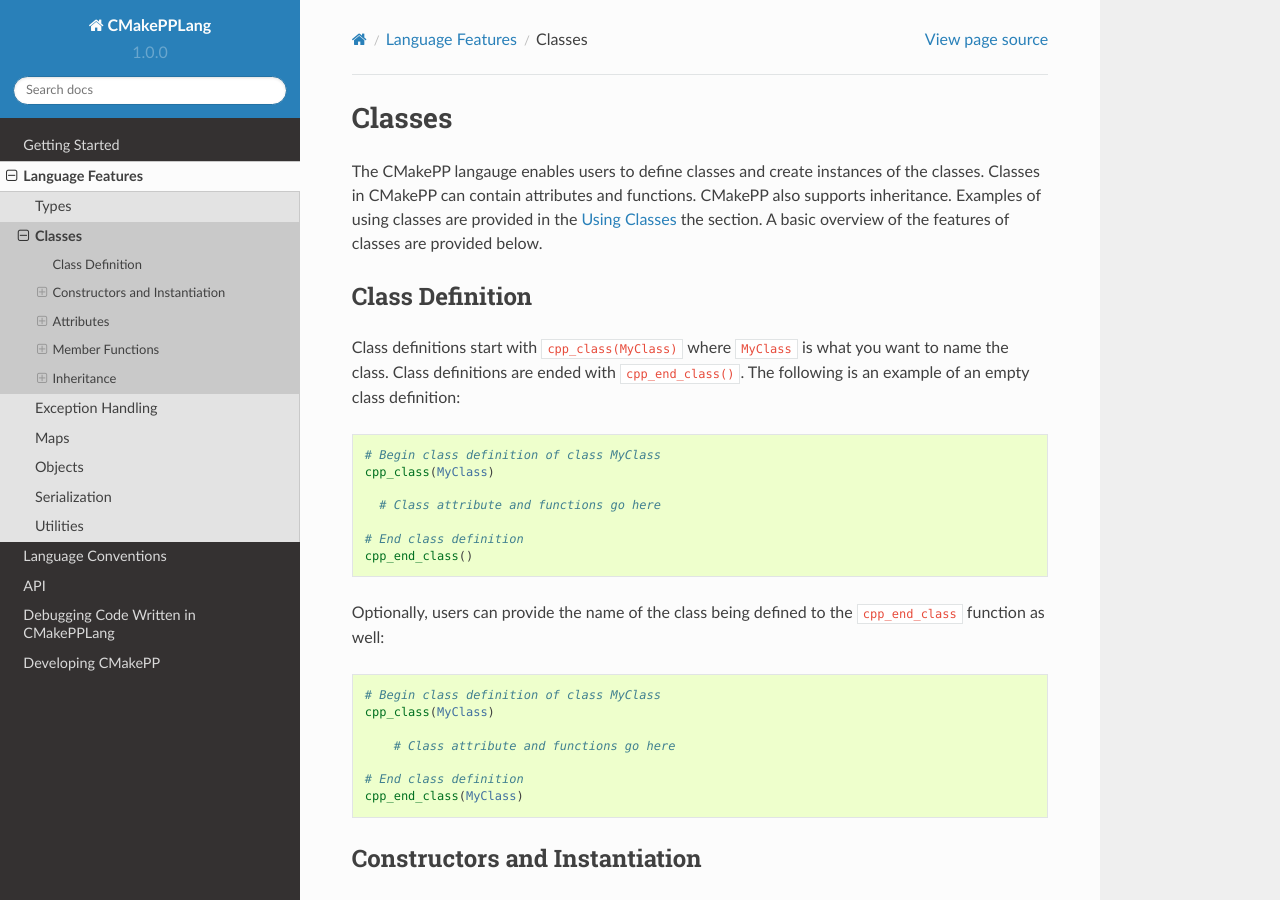
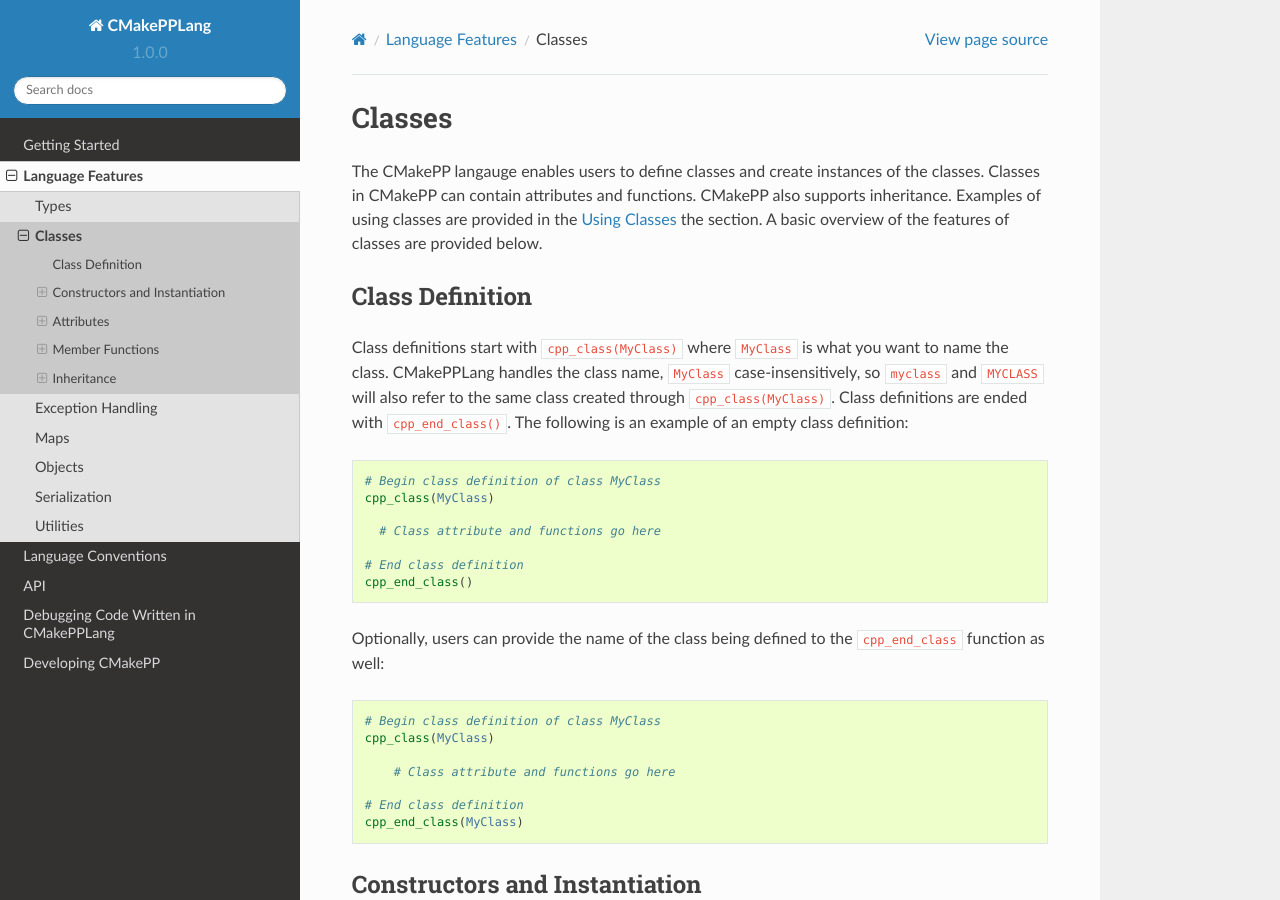
Before and after one commit to CMakePP/CMakePPLang, a Sphinx documentation site: the page built from docs/source/features/classes.rst, in a window 1280 px wide and 900 px high. Built offline with Sphinx 7.4.7 and the Read the Docs theme 2.0.0, drawn with Linux system fonts in a browser that asks for light colours.

Commit message:
Update class type discussion to mention case-insensitivity of class names

```diff
--- a/docs/source/features/classes.rst
+++ b/docs/source/features/classes.rst
@@ -16,8 +16,11 @@ Class Definition
 ================
 
 Class definitions start with ``cpp_class(MyClass)`` where ``MyClass`` is what
-you want to name the class. Class definitions are ended with
-``cpp_end_class()``. The following is an example of an empty class definition:
+you want to name the class. CMakePPLang handles the class name, ``MyClass``
+case-insensitively, so ``myclass`` and ``MYCLASS`` will also refer to the
+same class created through ``cpp_class(MyClass)``. Class definitions are
+ended with ``cpp_end_class()``. The following is an example of an empty
+class definition:
 
 .. code-block:: cmake
 
```
